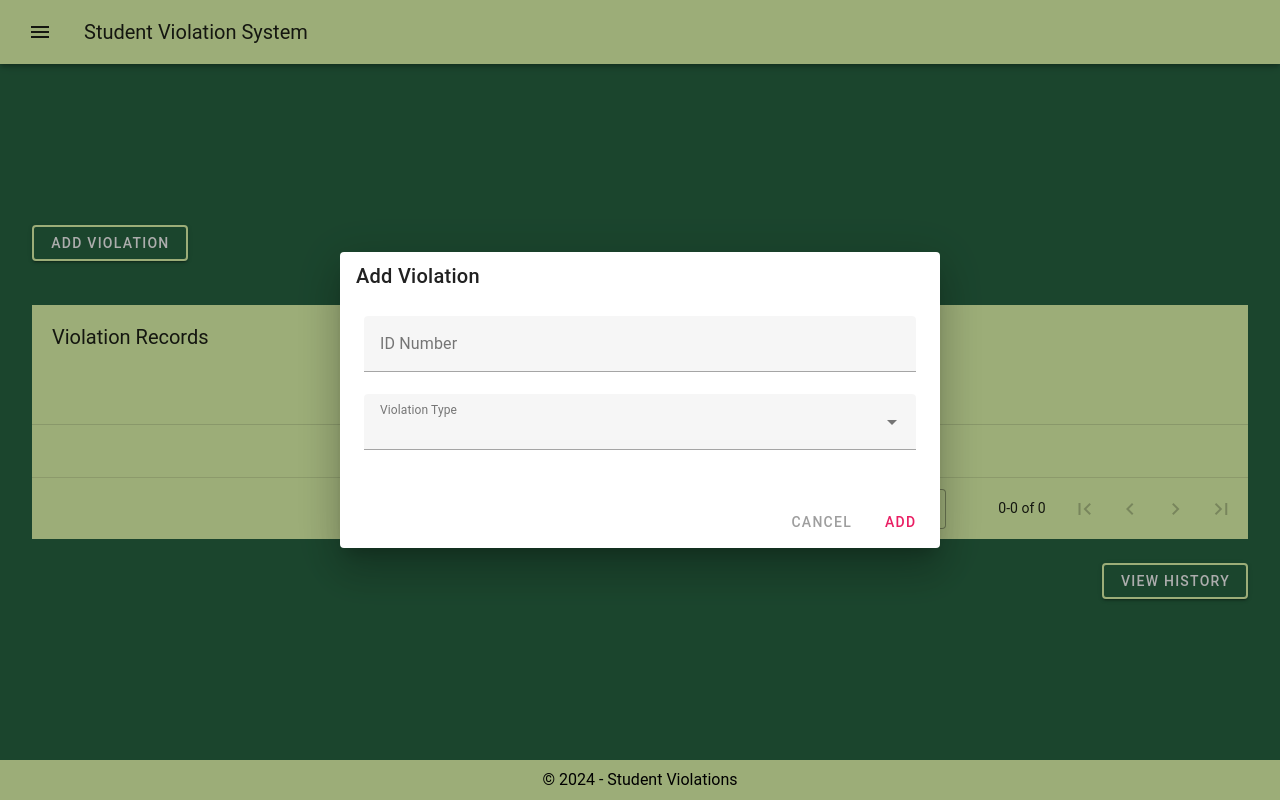
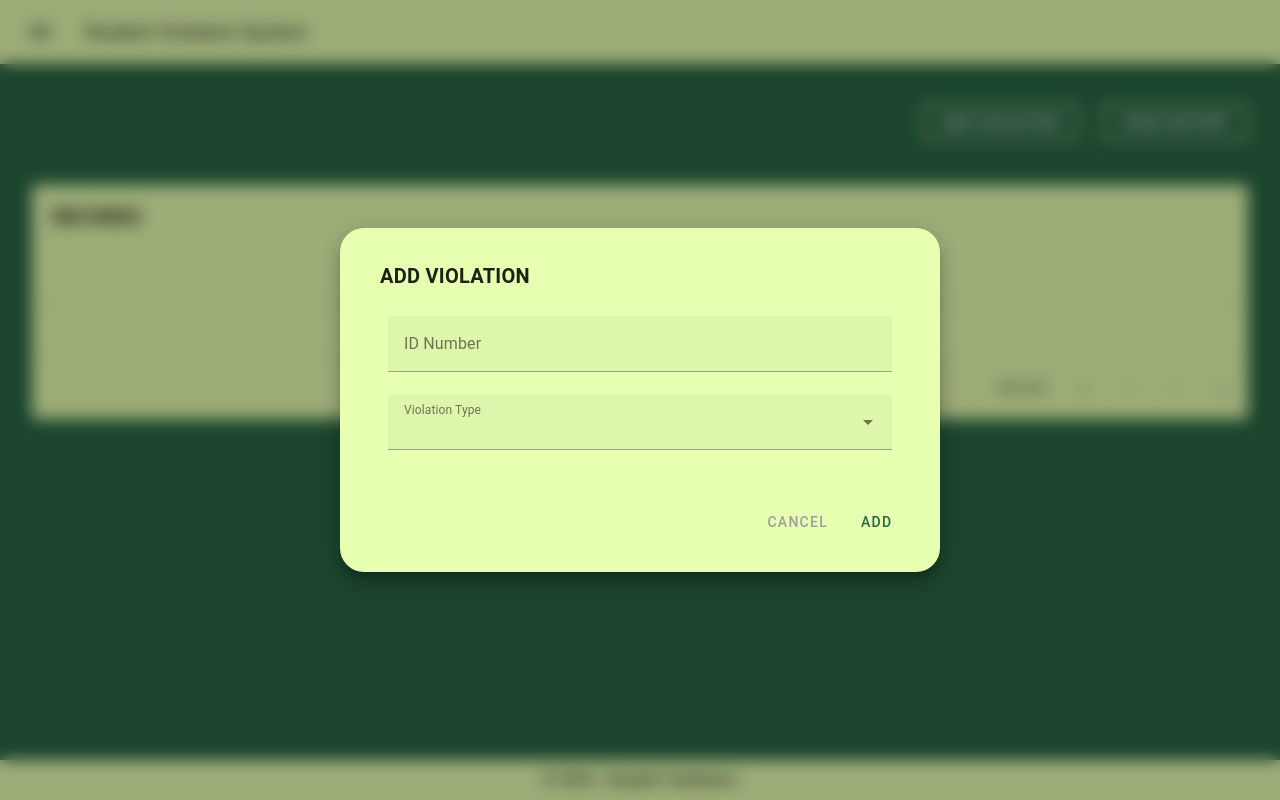
Before and after one commit to hersheydoria/student-violations-108, a Vue app: page /home in a window 1280 px wide. Both pictures are taken after a click on the button "ADD VIOLATION". Built offline with nearby package versions, Linux system fonts and the light colour scheme.

Commit message:
feat: added unblock button and change position og buttons

```diff
--- a/src/views/system/HomeView.vue
+++ b/src/views/system/HomeView.vue
@@ -7,7 +7,6 @@ import { useRouter } from 'vue-router'
 const router = useRouter()
 const showForm = ref(false)
 const showLeftSidebar = ref(false)
-const showRightSidebar = ref(false)
 const newViolation = ref({
   studentId: '',
   type: ''
@@ -101,7 +100,7 @@ const toggleLeftSidebar = () => {
         app
         width="256"
         mini-width="56"
-        style="background-color: #e6ffb1"
+        style="background-color: rgba(230, 255, 177, 0.7); backdrop-filter: blur(10px)"
       >
         <v-list>
           <v-list-item class="text-center">
@@ -127,42 +126,26 @@ const toggleLeftSidebar = () => {
         </v-list>
       </v-navigation-drawer>
 
-      <!-- Right Sidebar (if needed) -->
-      <v-navigation-drawer v-model="showRightSidebar" temporary app right>
-        <v-list>
-          <v-list-item class="text-center">
-            <v-avatar size="120" class="mx-auto">
-              <!-- Increased profile picture size -->
-              <v-img src="https://via.placeholder.com/100" alt="Profile Picture" />
-            </v-avatar>
-          </v-list-item>
-          <v-list-item>
-            <p><strong>ID Number:</strong></p>
-          </v-list-item>
-          <v-list-item>
-            <p><strong>Name:</strong></p>
-          </v-list-item>
-          <v-list-item>
-            <p><strong>Email:</strong></p>
-          </v-list-item>
-          <v-list-item>
-            <p><strong>Role:</strong></p>
-          </v-list-item>
-          <v-divider></v-divider>
-          <v-list-item @click="logout">Logout</v-list-item>
-        </v-list>
-      </v-navigation-drawer>
-
       <v-main>
-        <v-container fluid>
-          <v-row>
-            <v-col cols="12" class="d-flex align-center justify-space-between">
+        <v-container fluid style="margin-top: -300px">
+          <v-row class="d-flex justify-end align-center">
+            <v-col cols="auto">
               <v-btn
                 @click="showForm = true"
                 color="#286643"
                 style="color: white; border: 2px solid #e6ffb1"
-                >Add Violation</v-btn
               >
+                Add Violation
+              </v-btn>
+            </v-col>
+            <v-col cols="auto">
+              <v-btn
+                @click="showHistory"
+                color="#286643"
+                style="color: white; border: 2px solid #e6ffb1"
+              >
+                View History
+              </v-btn>
             </v-col>
           </v-row>
 
@@ -178,33 +161,29 @@ const toggleLeftSidebar = () => {
               >
                 <template #top>
                   <v-toolbar flat style="background-color: #e6ffb1">
-                    <v-toolbar-title>Violation Records</v-toolbar-title>
+                    <v-toolbar-title><strong>RECORDS</strong></v-toolbar-title>
                   </v-toolbar>
                 </template>
-                <template v-slot:item.="{ item }">
+
+                <!-- This is where you define the custom slot for the "Action" column -->
+                <template v-slot:item.action="{ item }">
                   <v-btn @click="unblockViolation(item.id)" color="green">UNBLOCK</v-btn>
                 </template>
               </v-data-table>
-
-              <!-- Align buttons to the right at the bottom of the table -->
-              <v-row class="justify-end mt-3">
-                <v-col cols="auto">
-                  <v-btn
-                    @click="showHistory"
-                    color="#286643"
-                    style="color: white; border: 2px solid #e6ffb1"
-                    >View History</v-btn
-                  >
-                </v-col>
-              </v-row>
             </v-col>
           </v-row>
 
           <!-- Add Violation Modal -->
-          <v-dialog v-model="showForm" max-width="600px">
-            <v-card>
-              <v-card-title>Add Violation</v-card-title>
+          <v-dialog
+            v-model="showForm"
+            max-width="600px"
+            elevation="10"
+            style="backdrop-filter: blur(8px)"
+          >
+            <v-card class="px-6 py-6" elevation="12" rounded="xl" style="background-color: #e6ffb1">
+              <v-card-title class="headline"><strong>ADD VIOLATION</strong></v-card-title>
               <v-card-text>
+                <v-form v-model="valid" lazy-validation>
                   <v-text-field
                     label="ID Number"
                     v-model="newViolation.studentId"
@@ -216,19 +195,25 @@ const toggleLeftSidebar = () => {
                     :items="violationTypes"
                     required
                   ></v-select>
+                </v-form>
               </v-card-text>
               <v-card-actions>
                 <v-spacer></v-spacer>
                 <v-btn @click="showForm = false" color="grey">Cancel</v-btn>
-                <v-btn @click="addViolation" color="pink">Add</v-btn>
+                <v-btn @click="addViolation" color="customGreen">Add</v-btn>
               </v-card-actions>
             </v-card>
           </v-dialog>
 
           <!-- View History Modal -->
-          <v-dialog v-model="showViewHistory" max-width="600px">
-            <v-card>
-              <v-card-title>History</v-card-title>
+          <v-dialog
+            v-model="showViewHistory"
+            max-width="600px"
+            elevation="10"
+            style="backdrop-filter: blur(8px)"
+          >
+            <v-card class="px-6 py-6" elevation="12" rounded="xl" style="background-color: #e6ffb1">
+              <v-card-title class="headline"><strong>HISTORY</strong></v-card-title>
               <v-card-text>
                 <v-data-table
                   :headers="headers"
@@ -236,12 +221,8 @@ const toggleLeftSidebar = () => {
                   item-value="id"
                   class="mt-5"
                   :footer-props="{ 'items-per-page-options': [] }"
+                  style="background-color: transparent"
                 >
-                  <template #top>
-                    <v-toolbar flat>
-                      <v-toolbar-title>Violation History</v-toolbar-title>
-                    </v-toolbar>
-                  </template>
                 </v-data-table>
               </v-card-text>
               <v-card-actions>
```
Lines whose indentation alone changed are shown as unchanged.
